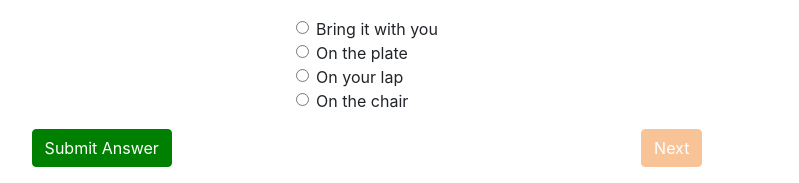
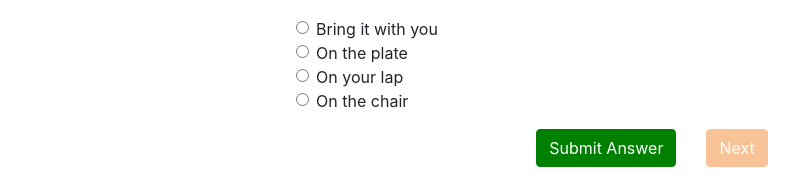
Before and after one commit to KimlyTor/Table-Etiquette, a Flask app: page /quiz/1 in a window 1280 px wide. Shown: the part 623-806 px from the top of the page, without its empty margins (273-1072 px from the left). Run offline with Flask 2, Linux system fonts and the light colour scheme; some libraries are stand-ins or nearby versions.

Commit message:
fix submit bug

```diff
--- a/static/main.css
+++ b/static/main.css
@@ -87,6 +87,7 @@
 #submit-btn{
     background-color: green;
     border-color: green;
+    margin-right: 30px;
 }
 
 #dne-btn{
--- a/static/quiz.js
+++ b/static/quiz.js
@@ -29,11 +29,11 @@ function VerifyAnswer(id, n, answer_index){
         SaveRecord({"id": id, "score": 1});
     }
     else{ // Answer is wrong
-        $(`#div-${answer_index}`).append("<span class='highlight-green'>    Correct!</span>");
         for (let c = 0; c < n; c++) {
             var input = $(`#${id}-${c}`);
             if(input.prop("checked")){
                 none_checked = false;
+                $(`#div-${answer_index}`).append("<span class='highlight-green'>    Correct!</span>");
                 $(`#div-${id}-${c}`).append("<span class='highlight-red'>   Wrong.</span>")
             }
         }
@@ -107,12 +107,17 @@ $(document).ready(function(){
 
 
     // list actions
+    var warning_block = $("<span class='highlight-red' id='warning_block'>")
     var submit_btn = $("<button>").attr("id", "submit-btn").attr("class", "btn btn-primary").text("Submit Answer");
     submit_btn.click(function(e){
+        $(`#warning_block`).empty();
         var none_checked = VerifyAnswer(id, list_choices.length, answer_index);
         if(!none_checked){
             submit_btn.prop("disabled", true);
             next_btn.prop("disabled", false);
+        }
+        else{
+            $(`#warning_block`).html("No answer selected! Try select and Submit again!")
         }
     });
 
@@ -121,5 +126,8 @@ $(document).ready(function(){
         window.location.href = `http://127.0.0.1:5000/quiz/${data['next_question']}`;
     });
     next_btn.prop("disabled", true);
-    $("#reaction").append(submit_btn, next_btn);
+    var col1= $("<div class='col-md-6 justify-content-around text-center'>").append(warning_block)
+    var col2 = $("<div class='col-md-6 justify-content-around text-center'>").append(submit_btn, next_btn)
+
+    $("#reaction").append(col1, col2);
 });
```
